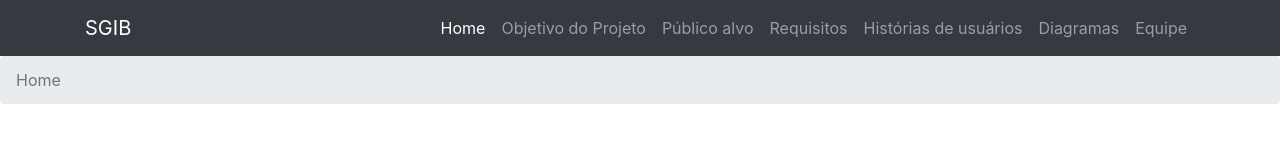
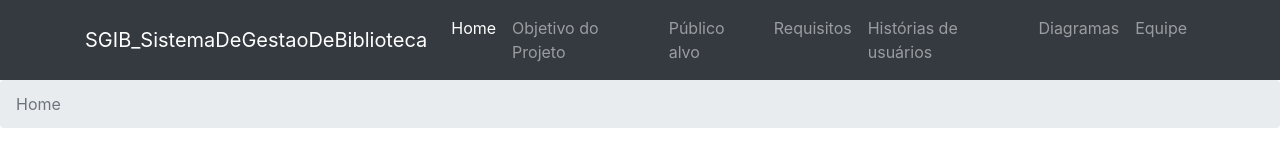
Before and after one commit to GabrielBarbosadaSilva-afk/SGIB_SistemaDeGestaoDeBiblioteca, a plain HTML site: page index.html in a window 1280 px wide. Shown: the top 160 px of the page. Drawn offline with nearby package versions, Linux system fonts and the light colour scheme; a script that the page names is missing.

Commit message:
Update index.html

```diff
--- a/index.html
+++ b/index.html
@@ -5,7 +5,7 @@
   <meta charset="UTF-8">
   <meta name="viewport" content="width=device-width, initial-scale=1.0">
   <meta http-equiv="X-UA-Compatible" content="ie=edge">
-  <title>Página Pessoal</title>
+  <title>Página Inicial</title>
 
   <!-- Meta descrição para SEO -->
   <meta name="description" content="Página pessoal de Viviane de Menezes Ramalho Souza, apresentando formação, experiência e contato.">
@@ -41,7 +41,7 @@
   <!-- Barra de navegação -->
   <nav class="navbar navbar-expand-lg navbar-dark bg-dark">
     <div class="container">
-      <a class="navbar-brand" href="#">SGIB</a>
+      <a class="navbar-brand" href="#">SGIB_SistemaDeGestaoDeBiblioteca</a>
       <button class="navbar-toggler" type="button" data-toggle="collapse" data-target="#navbarNav"
         aria-controls="navbarNav" aria-expanded="false" aria-label="Alterna navegação">
         <span class="navbar-toggler-icon"></span>
```
